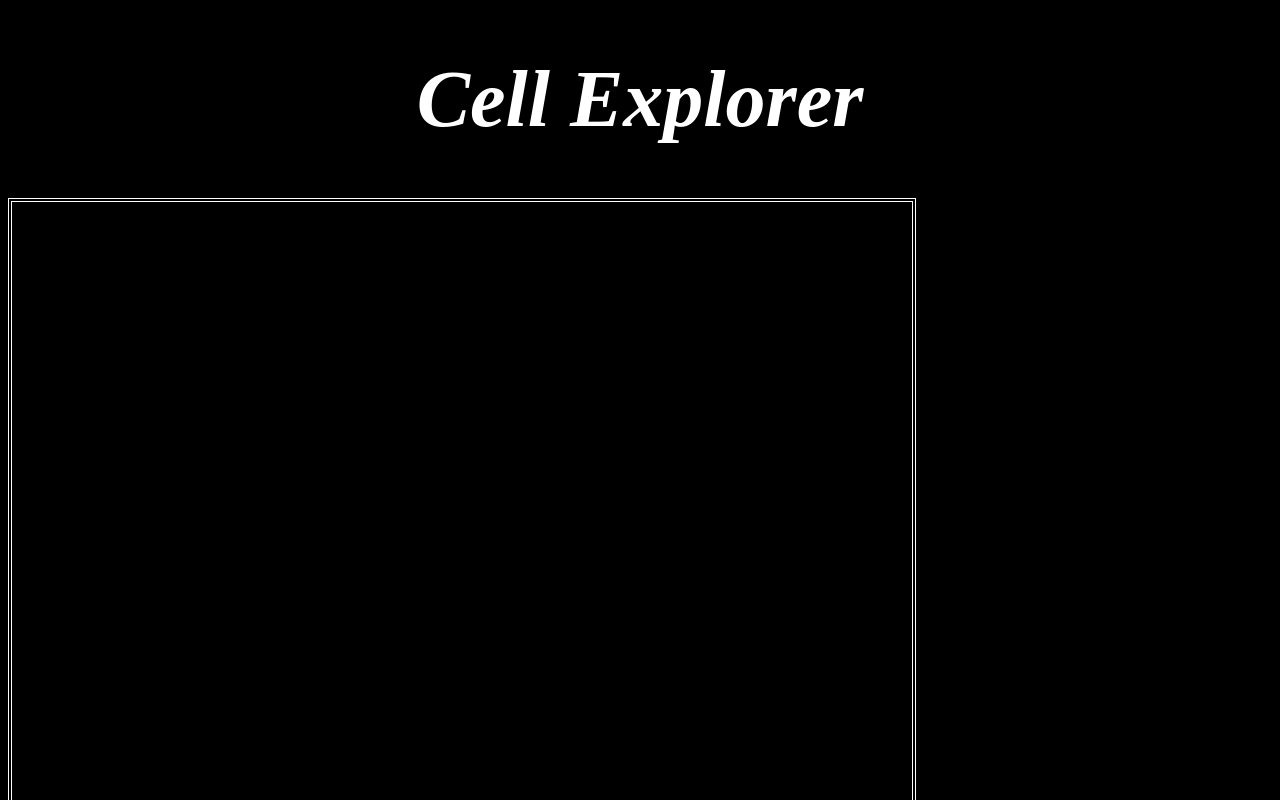
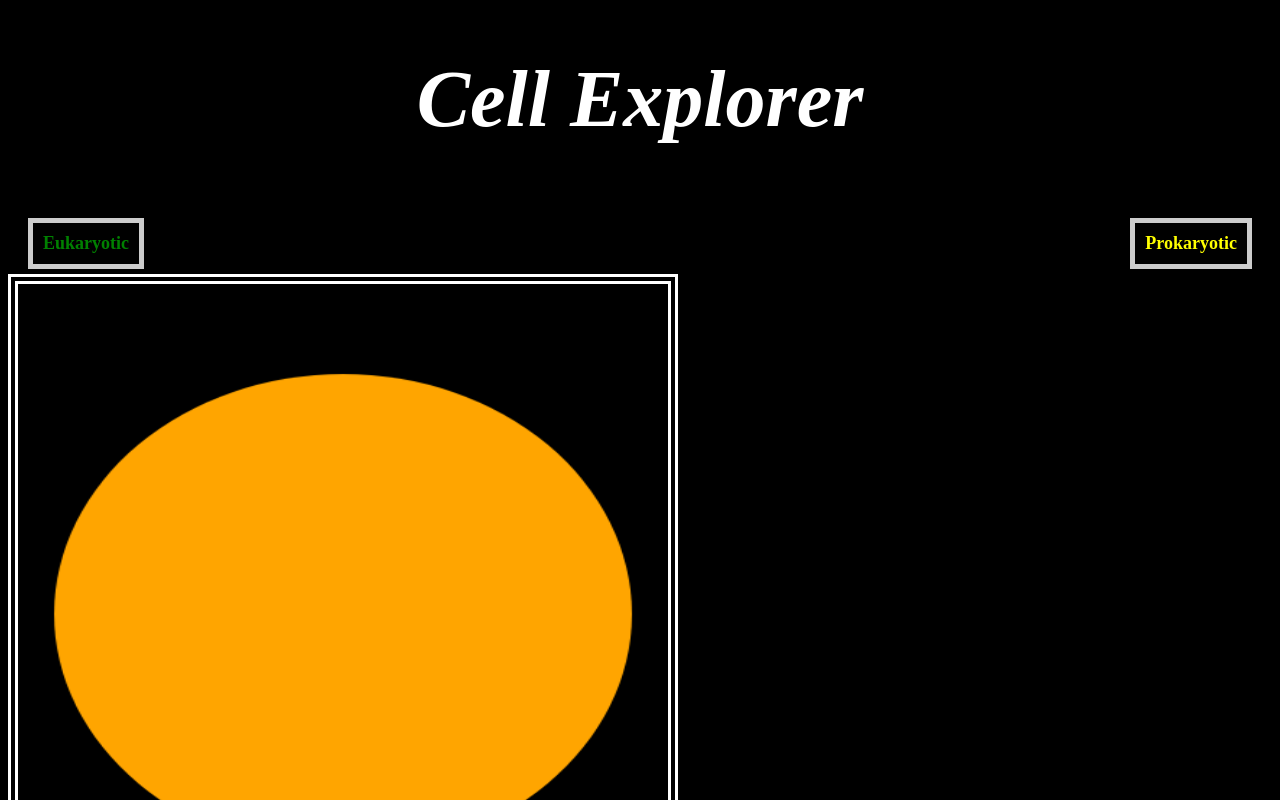
Before and after one commit to ShaunJhingoor/JSproject, a website built with webpack: page index.html in a window 1280 px wide. Shown: the top 800 px of the page. Built offline with nearby package versions, Linux system fonts and the light colour scheme.

Commit message:
Start cell

```diff
--- a/index.html
+++ b/index.html
@@ -9,18 +9,23 @@
     <script src="./dist/main.js"></script>
     <title>Cell Explorer</title>
     <style>
-      canvas {
+      /* canvas {
         border: 4px double white;
         padding: 100px;
-      }
+      } */
     </style>
   </head>
 
   <body>
     <h1>Cell Explorer</h1>
-    <canvas id="cell1" width="700" height="700"></canvas>
-    <canvas id="prokaryotic" width="700" height="700"></canvas>
+    <div class="container">
+    <div id="cellname1">Eukaryotic</div>
+    <div id="cellname2">Prokaryotic</div>
+    </div>
+    <canvas id="cell1" width="450" height="500" padding="0"></canvas>
+    <!-- <div id="cell1" ></div>                  -->
 
+    <canvas id="cell2" width="450" height="500" padding="0"></canvas>
   </body>
 
 </html>
--- a/src/index.js
+++ b/src/index.js
@@ -1,10 +1,18 @@
 
-import Eukaryotic from "./scripts/eukaryotic"
+// import Eukaryotic from "./scripts/eukaryotic"
 document.addEventListener("DOMContentLoaded", () => {
+    const ctx = document.getElementById("cell1").getContext("2d")
+    ctx.beginPath()
+    ctx.arc(225, 275, 200, 0, 2 * Math.PI)
+    ctx.fillStyle = "orange"
 
-    const cell1 = document.getElementById("cell1");
-    // debugger;
+    ctx.fill()
+})
+// document.addEventListener("DOMContentLoaded", () => {
 
-    new Eukaryotic(cell1)
-    console.log("hello world");
-});
+//     const cell1 = document.getElementById("cell1");
+//     // debugger;
+
+//     new Eukaryotic(cell1)
+//     console.log("hello world");
+// });
--- a/src/index.scss
+++ b/src/index.scss
@@ -8,3 +8,53 @@ h1{
 body{
     background-color: black;
 }
+#cell1{
+    display: inline-block;
+    width: 650px;
+    height: 600px;
+    padding: 0px;
+    border: 10px double;
+    border-color: white;
+}
+.container{
+    display: flex;
+    justify-content: space-between;
+}
+
+#cell2{
+    width: 650px;
+    height: 600px;
+    padding: 0px;
+    border: 10px double;
+    border-color: white;
+}
+
+#cellname1{
+    border: 5px solid #ccc;
+    padding: 10px;
+    margin: 20px;
+    max-width: 300px;
+    margin-bottom: 5px;
+    color: green;
+    font-weight: bold;
+    text-align: center;
+    font-size: large;
+}
+#cellname2{
+    display: flex;
+    justify-content: space-between;
+    border: 5px solid #ccc;
+    padding: 10px;
+    margin: 20px;
+    max-width: 300px;
+    margin-bottom: 5px;
+    color: yellow;
+    font-weight: bold;
+    text-align: center;
+    font-size: large;
+}
+// }css instead of canvas
+
+// // .eukaryotic{
+
+// }
--- a/src/scripts/eukaryotic.js
+++ b/src/scripts/eukaryotic.js
@@ -1,17 +1,13 @@
 class Eukaryotic {
-    constructor(cell1){
+    constructor(cell1,mitochondria,nucleus,rough_endoplasmic_reticulum,smooth_endoplasmic_reticulum,cytoplasm,golgi){
         this.cell1 = cell1
-        this.handleNucleusHover = this.handleNucleusHover.bind(this)
+        this.mitochondria = mitochondria
+        this.nucleus = nucleus
+        this.rough_endoplasmic_reticulum = rough_endoplasmic_reticulum
+        this.smooth_endoplasmic_reticulum = smooth_endoplasmic_reticulum
+        this.cytoplasm = cytoplasm
+        this.golgi = golgi
     }
-    setupNucleus(){
-        let nucleus = document.createElement("nucleus")
-        nucleus.addEventListener("mouseover", this.handleNucleusHover)
-        this.cell1.appendChild(nucleus)
-    }
-    handleNucleusHover(e){
-        e.stopPropagration()
-        let ele = e.taget
-        ele.classlist.toggle('nucleusHover')
-    }
+
 }
 export default Eukaryotic;
--- a/src/styles/eukaryotic.scss
+++ /dev/null
@@ -1,3 +0,0 @@
-// .nucleusHover{
-//     font-display: "Nucleus";
-// }
--- a/src/styles/example.scss
+++ /dev/null
@@ -1,6 +0,0 @@
-$color: purple;
-
-#main > h1{
-    border: 4px solid $color;
-    padding: 200px;
-}
```
Also changed, not shown: dist/main.css, dist/main.js.
